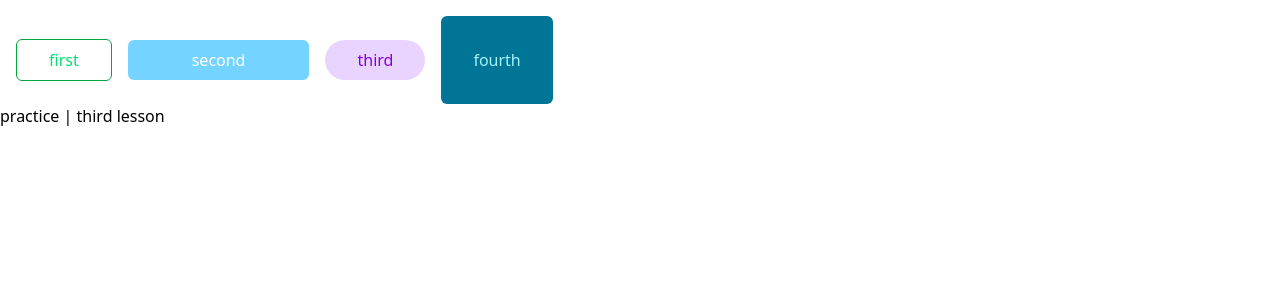
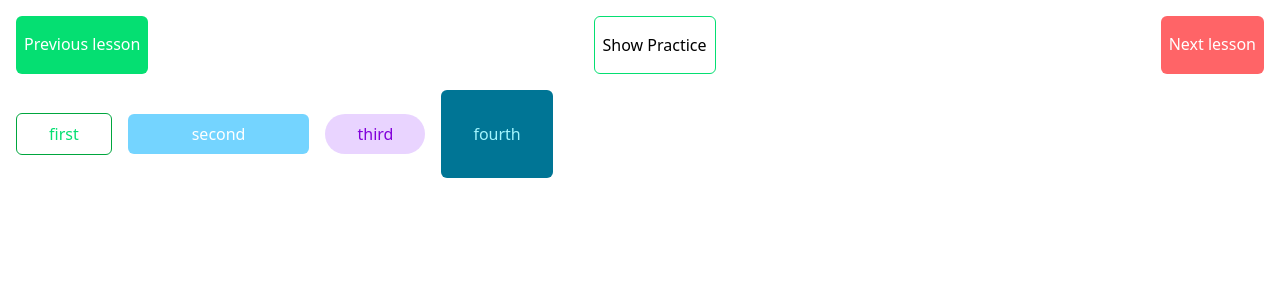
Before and after one commit to ayomidesangogade/tailwind-lessons, a React (Vite) app in the folder tailwind-lessons/: page /second-lesson in a window 1280 px wide. Shown: the top 300 px of the page. Built offline with nearby package versions, Linux system fonts and the light colour scheme.

Commit message:
Refactor SecondLesson component layout and remove SecondLessonPractice

```diff
--- a/tailwind-lessons/src/lessons/FifthLesson.jsx
+++ b/tailwind-lessons/src/lessons/FifthLesson.jsx
@@ -9,7 +9,7 @@ function FifthLesson() {
         <>
             <div className="flex justify-between m-4">
                 <Link className="border p-4 bg-green-400 hover:bg-green-600 duration-500 rounded-md text-white" to="/fourth-lesson">Previous lesson</Link>
-                <button onClick={() => setShowPractice(prev => !prev)} className="border border-green-400 px-8 py-4 rounded-md hover:bg-green-400 hover:text-white duration-500">{showPractice ? "Show lesson" : "Show practice"}</button><Link to="/sixth-lesson" className="border p-4 bg-red-400 hover:bg-red-600 duration-500 rounded-md text-white">Next Lesson</Link>
+                <button onClick={() => setShowPractice(prev => !prev)} className="border border-green-400 px-8 py-4 rounded-md hover:bg-green-400 hover:text-white duration-500 cursor-pointer">{showPractice ? "Show lesson" : "Show practice"}</button><Link to="/sixth-lesson" className="border p-4 bg-red-400 hover:bg-red-600 duration-500 rounded-md text-white">Next Lesson</Link>
             </div>
             {!showPractice && <div>
                 <div className="border-blue-400 border-2 p-4 m-4 flex h-64 justify-center">
--- a/tailwind-lessons/src/lessons/SecondLesson.jsx
+++ b/tailwind-lessons/src/lessons/SecondLesson.jsx
@@ -1,17 +1,28 @@
-import {Link, Outlet} from "react-router-dom";
+import {Link} from "react-router-dom";
+import { useState } from "react";
 
 function SecondLesson() {
+    const [showPractice, setShowPractice] = useState(false);
+
     return (
         <>
-            <button className="text-green-400 border border-green-600 px-8 py-2 m-4 rounded-md">first</button>
-            <button className="bg-sky-300 px-16 py-2 rounded-md mr-4 text-white">second</button>
-            <button className="text-purple-700 bg-purple-200 px-8 py-2 rounded-full mr-4">third</button>
-            <button className="bg-cyan-700 px-8 py-8 rounded-md mt-4 text-cyan-200 hover:bg-cyan-200 hover:text-cyan-700">fourth</button>
-
-            <div>
-                <Link to="/second-lesson/practice">practice</Link> | <Link to="/third-lesson">third lesson</Link>
+            <div className="flex justify-between mx-4 mt-4">
+                <Link to="/" className="bg-green-400 text-white hover:bg-green-600 px-2 py-4 rounded-md duration-500 cursor-pointer">Previous lesson</Link>
+                <button onClick={() => setShowPractice(prev => !prev)} className="border border-green-400 px-2 py-4 hover:bg-green-400 cursor-pointer duration-500 rounded-md hover:text-white">{showPractice ? "Show Lesson" : "Show Practice"}</button>
+                <Link to="/third-lesson" className="bg-red-400 hover:bg-red-600 px-2 py-4 rounded-md duration-500 cursor-pointer text-white">Next lesson</Link>
             </div>
-            <Outlet />
+            {!showPractice && <div>
+                <button className="text-green-400 border border-green-600 px-8 py-2 m-4 rounded-md">first</button>
+                <button className="bg-sky-300 px-16 py-2 rounded-md mr-4 text-white">second</button>
+                <button className="text-purple-700 bg-purple-200 px-8 py-2 rounded-full mr-4">third</button>
+                <button className="bg-cyan-700 px-8 py-8 rounded-md mt-4 text-cyan-200 hover:bg-cyan-200 hover:text-cyan-700">fourth</button>
+            </div>}
+            {showPractice && <div>
+                <button className="border-red-700 border text-red-300 m-4 py-2 px-8 rounded-md hover:bg-yellow-200">One</button>
+                <button className="bg-green-700 px-12 py-4 text-white rounded-full hover:bg-green-300 mr-4">Two</button>
+                <button className="bg-yellow-500 text-white px-16 py-4 rounded-xl mr-4 hover:bg-yellow-300">Third</button>
+                <button className="bg-red-700 py-8 px-8 text-white text-2xl rounded-full hover:bg-red-300">STOP</button>
+            </div>}
         </>
     )
 }
--- a/tailwind-lessons/src/lessons/SecondLessonPractice.jsx
+++ /dev/null
@@ -1,12 +0,0 @@
-function SecondLessonPractice() {
-    return (
-        <>
-            <button className="border-red-700 border text-red-300 m-4 py-2 px-8 rounded-md hover:bg-yellow-200">One</button>
-            <button className="bg-green-700 px-12 py-4 text-white rounded-full hover:bg-green-300 mr-4">Two</button>
-            <button className="bg-yellow-500 text-white px-16 py-4 rounded-xl mr-4 hover:bg-yellow-300">Third</button>
-            <button className="bg-red-700 py-8 px-8 text-white text-2xl rounded-full hover:bg-red-300">STOP</button>
-        </>
-    )
-}
-
-export default SecondLessonPractice;
```
